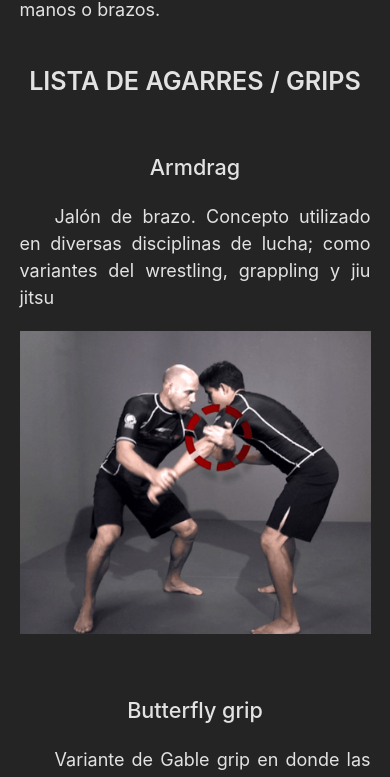
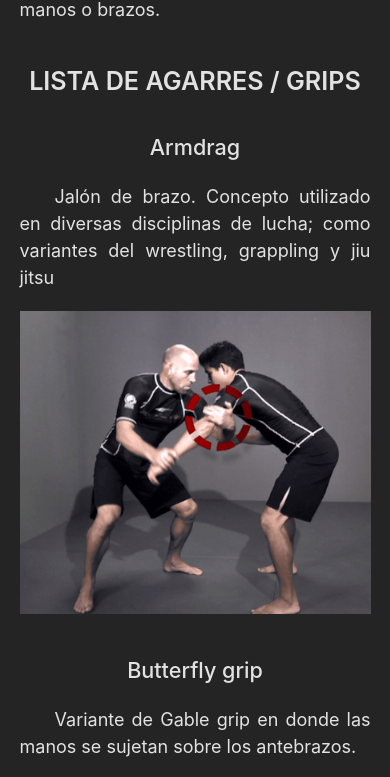
Before and after one commit to jjmillar/glosario-ed, a React (Vite) app: page / in a window 390 px wide. Shown: the part 4419-5196 px from the top of the page. Built offline with nearby package versions, Linux system fonts and the light colour scheme.

Commit message:
fixed responsive

```diff
--- a/src/App.scss
+++ b/src/App.scss
@@ -48,7 +48,7 @@
 .grip {
   width: 50svw;
   box-sizing: border-box;
-  padding: 20px;
+  padding: 0 20px 20px 20px;
 
   display: flex;
   align-items: center;
@@ -83,7 +83,7 @@
 
   .grip {
     width: 100svw;
-    padding: 20px 0 20px 0;
+    padding: 0 0 20px 0;
     flex-direction: column;
   }
 
```
